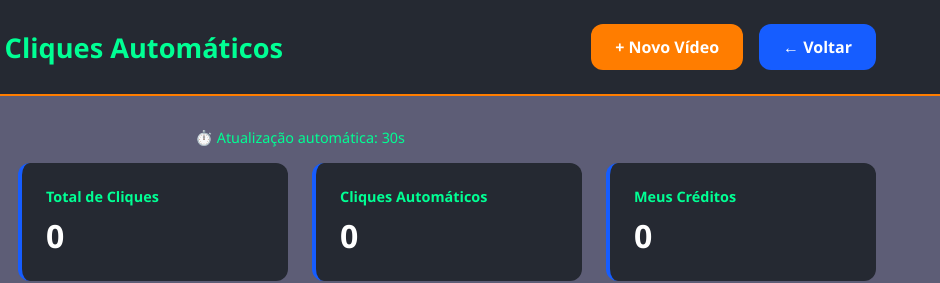
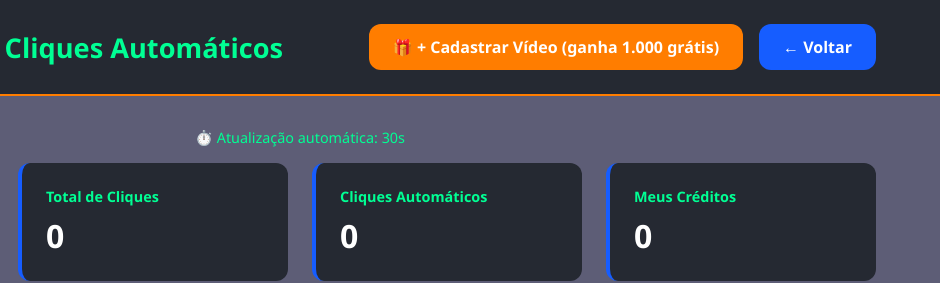
Before and after one commit to Alexandrexicara/monetizeaqui_IA, a website: page public/dashboard.html in a window 1280 px wide. Shown: the top 283 px of the page, 340-1280 px from the left. Drawn offline with Linux system fonts and the light colour scheme.

Commit message:
adicionado logs debug, movido botao gratis, corrigido schema

```diff
--- a/public/dashboard.html
+++ b/public/dashboard.html
@@ -43,7 +43,7 @@
             <h1>🚀 Dashboard - Cliques Automáticos</h1>
         </div>
         <div style="display:flex; gap:1rem; align-items:center;">
-            <a href="cadastro.html" class="btn btn-laranja">+ Novo Vídeo</a>
+            <a href="cadastro.html" class="btn btn-laranja">🎁 + Cadastrar Vídeo (ganha 1.000 grátis)</a>
             <a href="index.html" class="btn btn-azul">← Voltar</a>
         </div>
     </header>
```
Also changed, not shown: netlify/functions/videos.js (+13 -0 lines).
